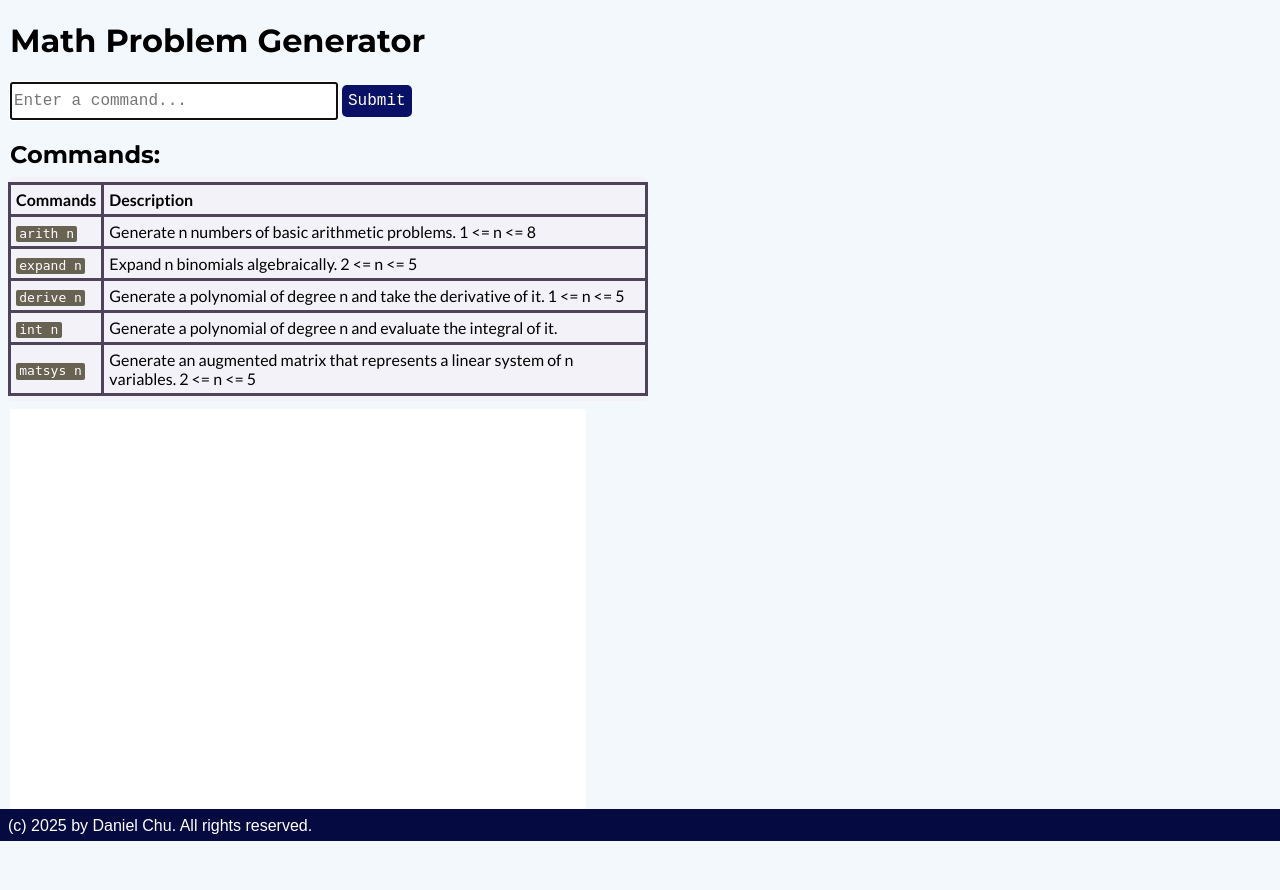
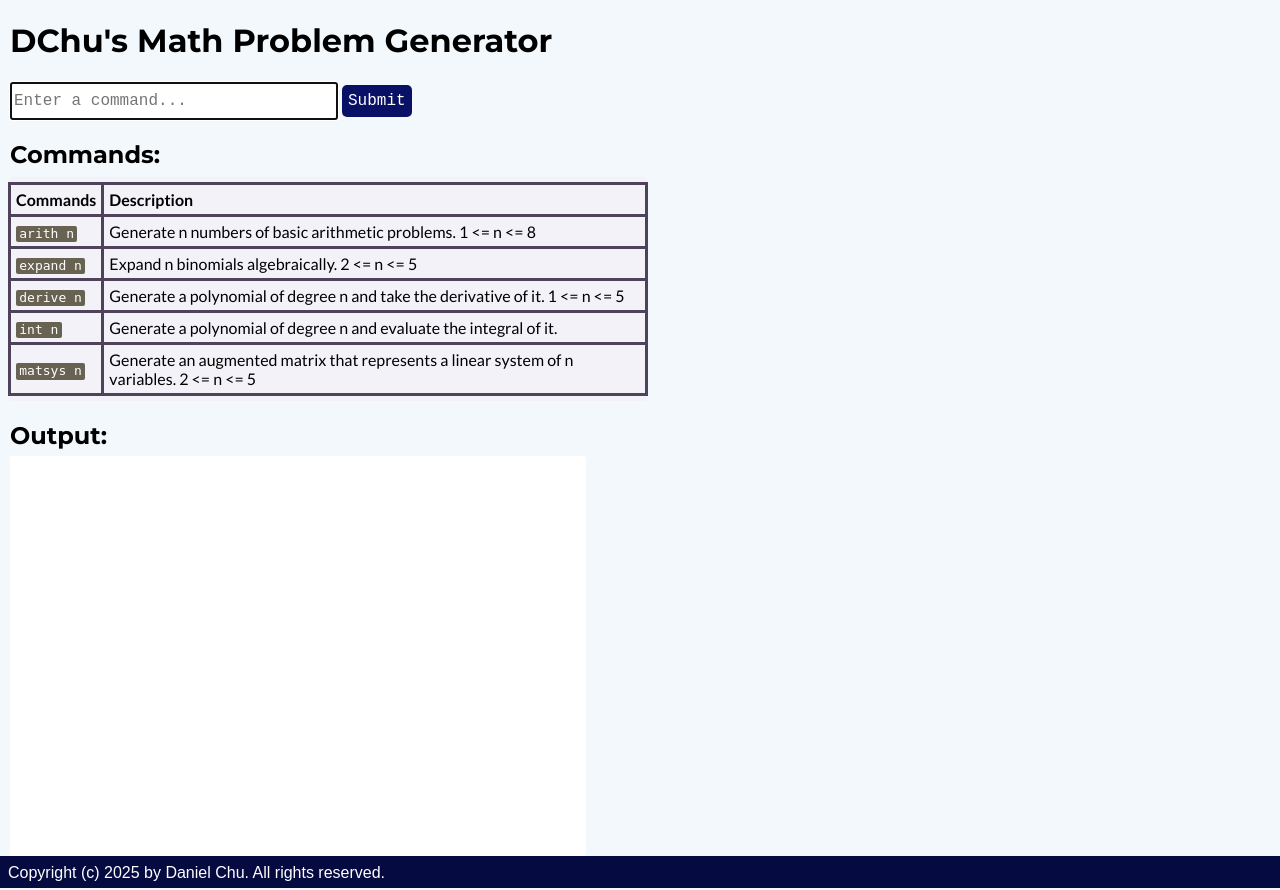
Before and after one commit to danchurlian/DChu-s-Problem-Generator, a Flask app: page /math_problem_generator in a window 1280 px wide. Shown: the part 32-922 px from the top of the page. Before the commit the page ends 873 px from the top, so only its background shows below. Run offline with Flask 3, Linux system fonts and the light colour scheme.

Commit message:
Added output heading in math page, included the word copyright in the footer, added DChu to title heading of math page

```diff
--- a/templates/math_problem_generator.html
+++ b/templates/math_problem_generator.html
@@ -23,7 +23,7 @@
     <body>
         {% import 'utils.html' as utils %}
         {{ utils.header() }}
-        <h1>Math Problem Generator</h1>
+        <h1>DChu's Math Problem Generator</h1>
 
         <form name="form" method="post" id="command-form">
             <input type="text" name="command_line" class="courier-text"  placeholder="Enter a command..." required="true" autofocus="true" autocomplete="off" />
@@ -38,6 +38,8 @@
             {{ math_help_section_markdown | safe }}
         </section>
 
+        <h2>Output:</h2>
+
         <aside id="math-display">
             {{ math_problem | safe }}
         </aside>
--- a/templates/utils.html
+++ b/templates/utils.html
@@ -11,7 +11,7 @@
 {% macro footer() %}
     <footer>
         <div>
-            (c) 2025 by Daniel Chu. All rights reserved.
+            Copyright (c) 2025 by Daniel Chu. All rights reserved.
         </div>
     </footer>
 {% endmacro %}
```
